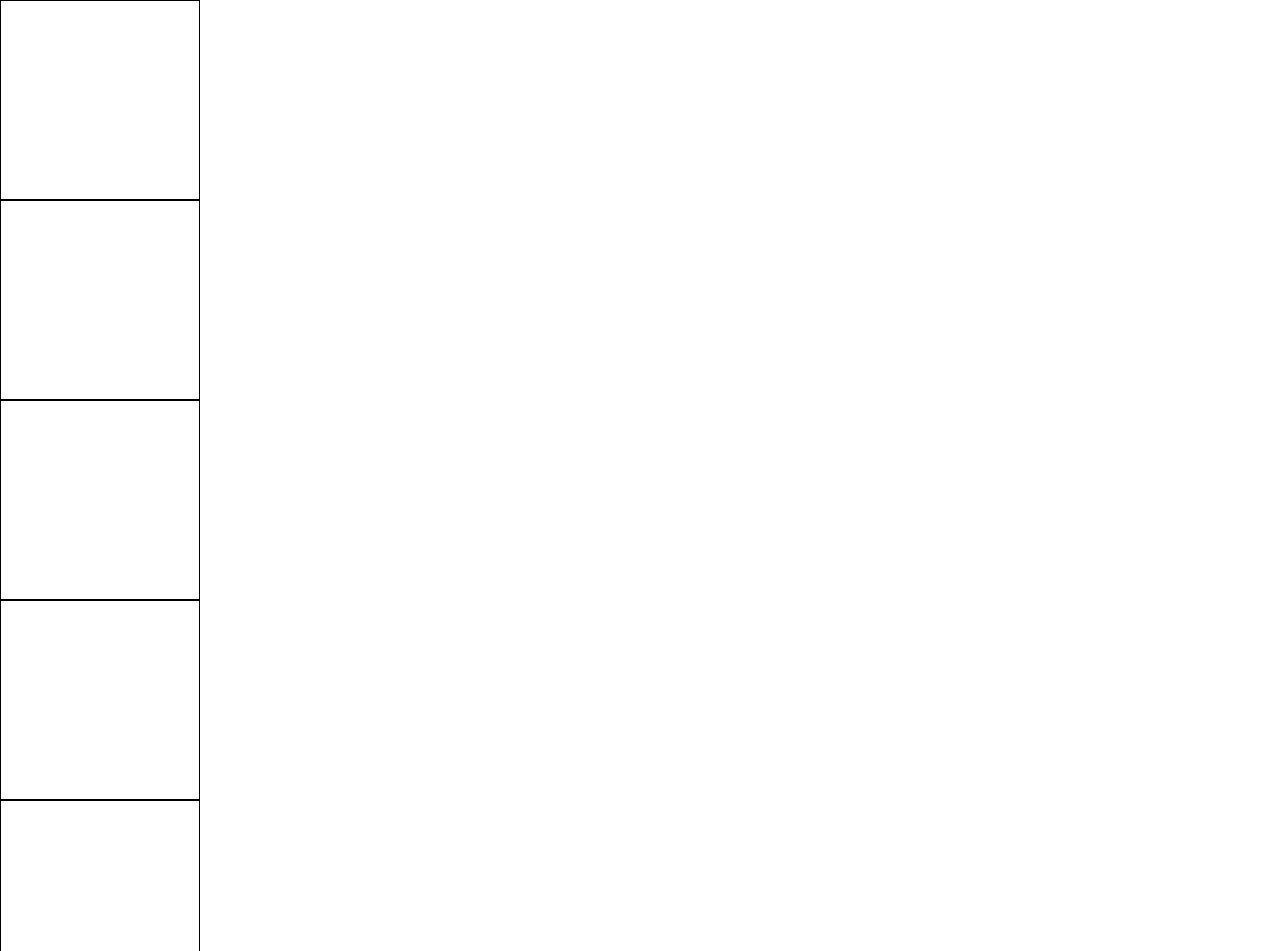
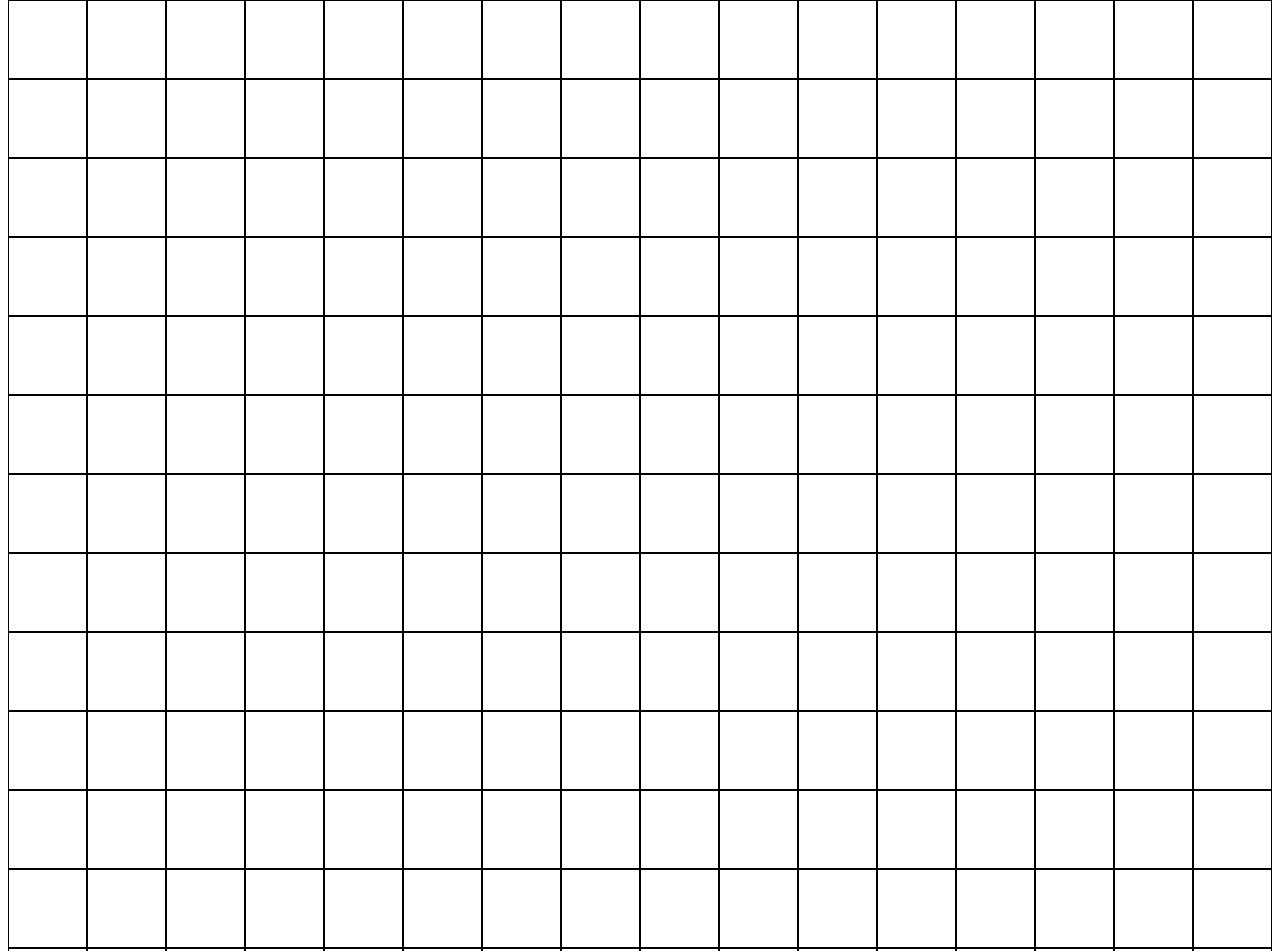
Before and after one commit to MatCaban/odin-etch_a_sketch, a plain HTML site: page index.html in a window 1280 px wide. Shown: the top 951 px of the page. Drawn offline with Linux system fonts and the light colour scheme.

Commit message:
Update gameField size and box dimensions

```diff
--- a/scripts/script.js
+++ b/scripts/script.js
@@ -1,6 +1,6 @@
 const mainDiv = document.querySelector("#gameField")
 
-for(let i=0; i<8; i++){
+for(let i=0; i<256; i++){
     const div = document.createElement("div");
     div.className = "box";
     mainDiv.appendChild(div);
--- a/styles/style.css
+++ b/styles/style.css
@@ -10,9 +10,16 @@ body {
 }
 
 /* Add your custom styles below this line */
-
+#gameField {
+    display: flex;
+    flex-wrap: wrap;
+    justify-content: center;
+    width: 100%;
+    height: 100vh;
+}
+/* -16px for borders, grid will fit better */
 .box {
     border: 1px solid black;
-    width: 200px;
-    height: 200px;
+    width: calc((100vw - 16px) / 16);
+    height: calc((100vw - 16px) / 16);
 }
```
